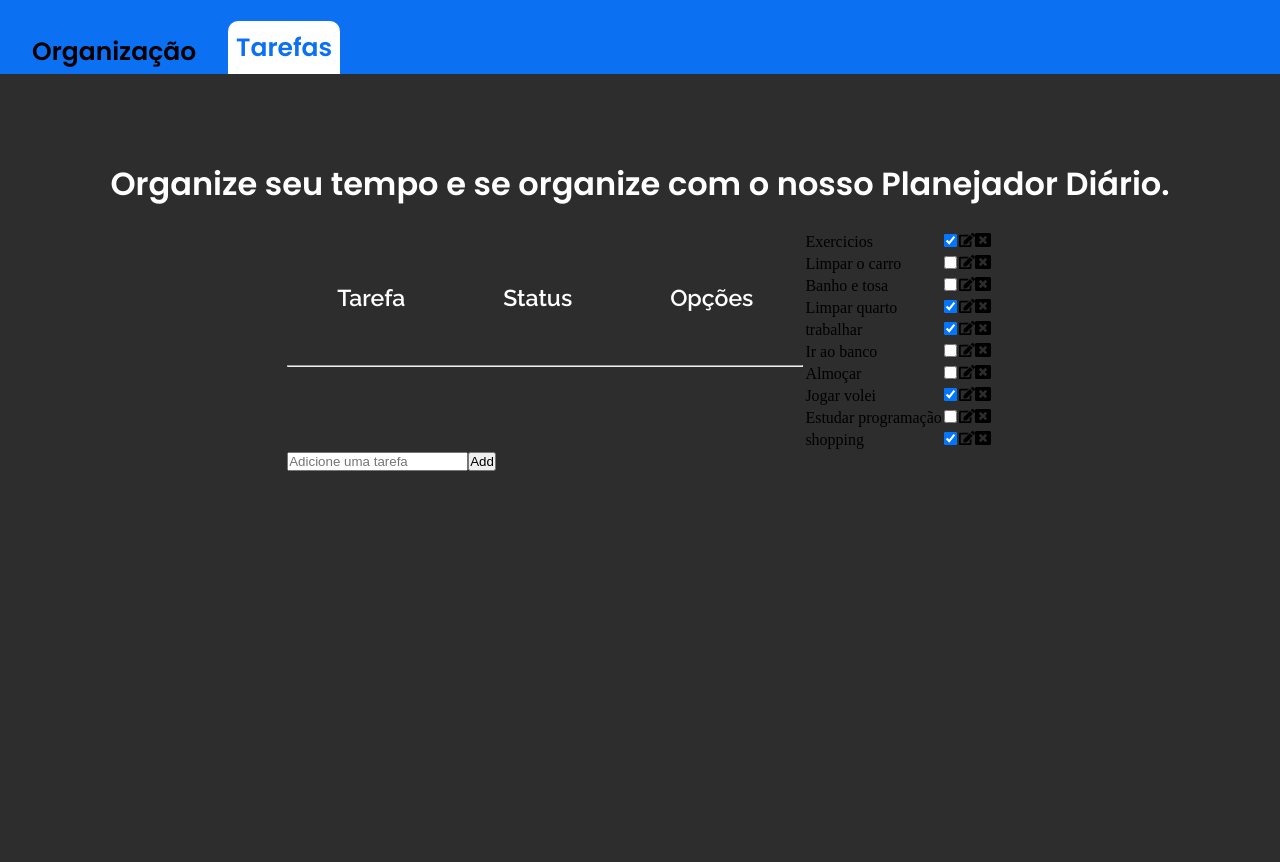
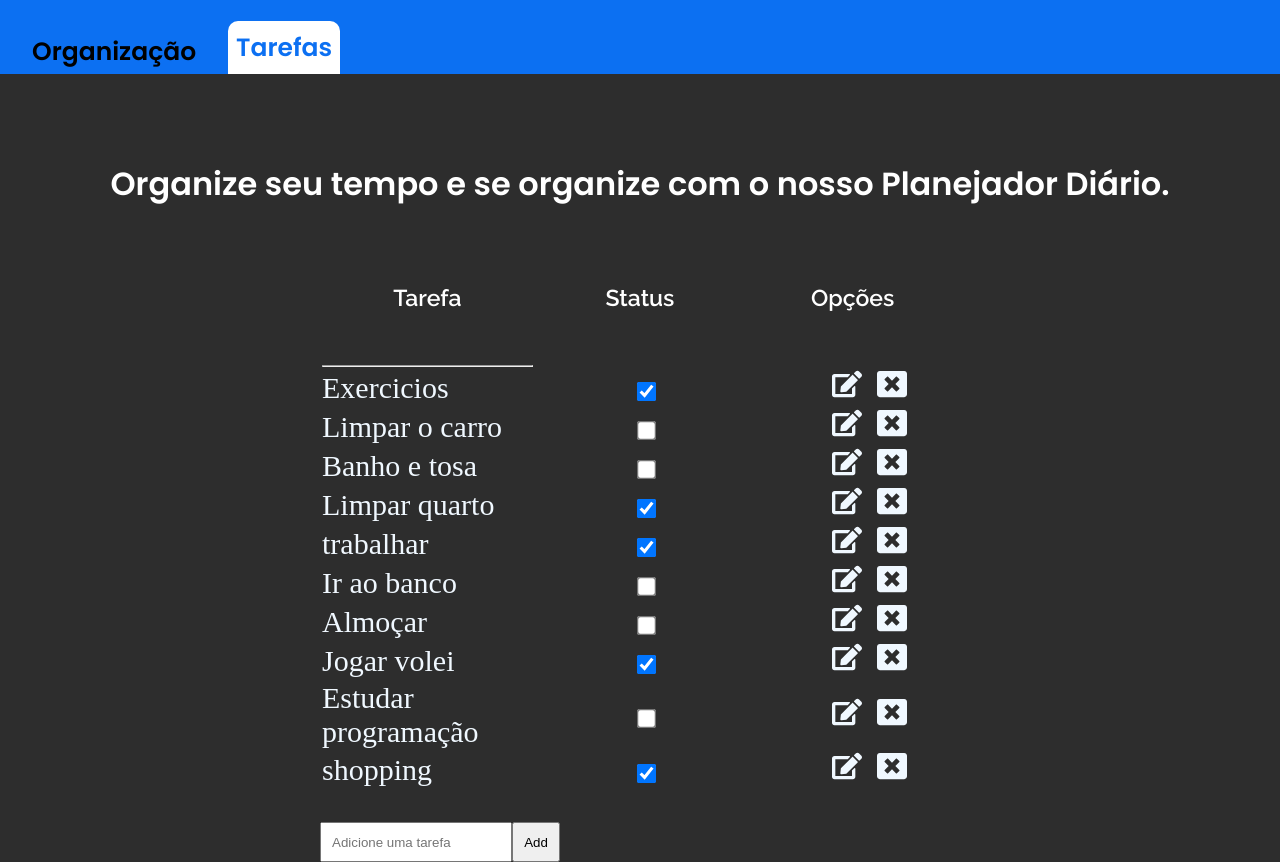
Before and after one commit to Marcelo-Anselmo/Desafio03-DNC, a React (Vite) app: page / in a window 1280 px wide. Before the commit the page ends 800 px from the top, so only its background shows below. Built offline with nearby package versions, Linux system fonts and the light colour scheme.

Commit message:
tasks style.scss added

```diff
--- a/src/components/TaskList/index.scss
+++ b/src/components/TaskList/index.scss
@@ -16,12 +16,17 @@
         color: $header-selected;
     }
 
+    #container {
+        width: 50%;
+    }
+
     table {
-        display: flex;
         width: 100%;
         justify-content: center;
         margin-top: 1rem;
         table-layout: fixed;
+        color: aliceblue;
+        font-size: 30px;
 
         th{
             font-size: 23px;
@@ -32,8 +37,33 @@
             padding: 3rem;
 
         }
+    }
 
+    input[type=checkbox]{
+        margin-left: 50%;
+        scale: 150%;
+    }
 
+    .edit{
+        margin-right: 15px;
+        margin-left: 40%;
+        cursor: pointer;
+    }
 
+    .delete {
+        cursor: pointer;
     }
+
+    input[type=text]{
+        padding: 10px;
+        margin-top: 2rem;
+        height: 40px;
+        width: 30%;
+    }
+
+    button {
+        height: 40px;
+        width: 3rem;
+    }
+
 }
```
